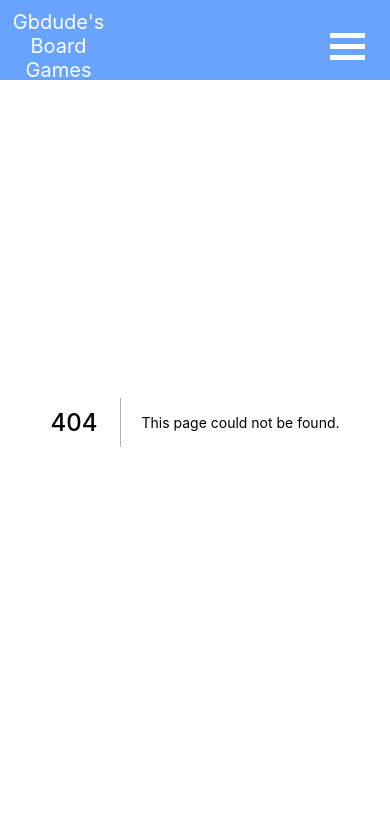
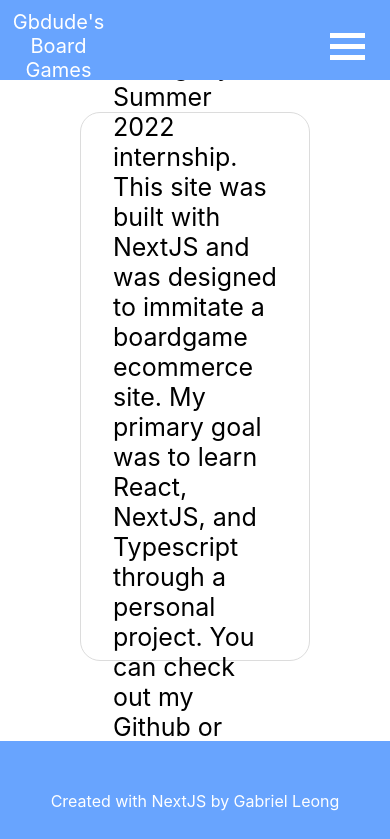
Before and after one commit to gbdude917/boardgame-ecommerce-site, a Next.js app: page /about in a window 390 px wide. Before the commit this address had no page. Shown: the top 839 px of the page. Built offline with nearby package versions, Linux system fonts and the light colour scheme.

Commit message:
Finished

```diff
--- /dev/null
+++ b/components/About/About.module.css
@@ -0,0 +1,17 @@
+.container {
+  height: 65vh;
+  margin: 5rem;
+  margin-top: 7rem;
+  border: 1px solid #dcdcdc;
+  border-radius: 20px;
+  padding: 2rem;
+
+  display: flex;
+  flex-direction: column;
+  justify-content: center;
+  align-items: center;
+}
+
+.container p {
+  font-size: 25px;
+}
--- /dev/null
+++ b/components/About/About.tsx
@@ -0,0 +1,18 @@
+import classes from "./About.module.css";
+
+function About() {
+  return (
+    <div className={classes.container}>
+      <h1>About</h1>
+      <p>
+        This is a small project I made in my downtime during my Summer 2022
+        internship. This site was built with NextJS and was designed to immitate
+        a boardgame ecommerce site. My primary goal was to learn React, NextJS,
+        and Typescript through a personal project. You can check out my Github
+        or connect with me on Linkedin by clicking the icons down on the footer.
+      </p>
+    </div>
+  );
+}
+
+export default About;
--- a/components/Cart/Cart.module.css
+++ b/components/Cart/Cart.module.css
@@ -24,6 +24,10 @@
 
 .emptyList a:hover {
   text-decoration: underline;
+}
+
+.final {
+  margin-top: 3rem;
 }
 
 .total {
@@ -60,3 +64,21 @@
   cursor: pointer;
   background-color: #004fc4;
 }
+
+@media screen and (max-width: 655px) {
+  .total {
+    font-size: 20px;
+  }
+
+  .btnContainer button {
+    height: 50px;
+    width: 100px;
+    font-size: 15px;
+  }
+}
+
+@media screen and (max-width: 400px) {
+  .container {
+    margin: 5px;
+  }
+}
--- a/components/Footer/Footer.module.css
+++ b/components/Footer/Footer.module.css
@@ -6,6 +6,11 @@
   display: flex;
   justify-content: center;
   align-items: center;
+
+  position: relative;
+  left: 0;
+  bottom: 0;
+  right: 0;
 }
 
 .icon-container {
--- a/components/Header/BurgerMenuContents.tsx
+++ b/components/Header/BurgerMenuContents.tsx
@@ -1,12 +1,15 @@
 import ReactDOM from "react-dom";
 import Link from "next/link";
+import { Fragment } from "react";
 
 import classes from "./BurgerMenuContents.module.css";
 
 // Third Party
 import { FontAwesomeIcon } from "@fortawesome/react-fontawesome";
 import { faXmark } from "@fortawesome/free-solid-svg-icons";
-import { Fragment } from "react";
+import { faCartShopping } from "@fortawesome/free-solid-svg-icons";
+import { useCartContext } from "../../store/cart-context";
+
 // Interface
 interface BurgerMenuContents {
   isOpen: boolean;
@@ -14,6 +17,14 @@ interface BurgerMenuContents {
 }
 
 function BurgerMenuContents(props: BurgerMenuContents) {
+  const cartCtx = useCartContext();
+
+  const { items } = cartCtx;
+
+  const numberOfItems = items.reduce((curCount, item) => {
+    return curCount + item.amount;
+  }, 0);
+
   const closeHandler = () => {
     props.setIsOpen(false);
   };
@@ -38,7 +49,9 @@ function BurgerMenuContents(props: BurgerMenuContents) {
               <span onClick={closeHandler}>About</span>
             </Link>
             <Link href="/cart">
-              <span onClick={closeHandler}>Cart 0</span>
+              <span onClick={closeHandler}>
+                <FontAwesomeIcon icon={faCartShopping} /> {numberOfItems}
+              </span>
             </Link>
           </div>
         </div>
--- a/components/Header/Header.tsx
+++ b/components/Header/Header.tsx
@@ -1,6 +1,8 @@
 import { useState, useEffect } from "react";
 import { useRouter } from "next/router";
 import Link from "next/link";
+import { FontAwesomeIcon } from "@fortawesome/react-fontawesome";
+import { faCartShopping } from "@fortawesome/free-solid-svg-icons";
 
 import classes from "./Header.module.css";
 import BurgerMenuContents from "./BurgerMenuContents";
@@ -27,8 +29,6 @@ function Header() {
   const numberOfItems = items.reduce((curCount, item) => {
     return curCount + item.amount;
   }, 0);
-
-  let cartHeading = `Cart ${numberOfItems}`;
 
   // Check when the user scrolls and display header conditionally
   useEffect(() => {
@@ -59,16 +59,11 @@ function Header() {
 
   // Update style depending on scroll area
   let headerStyle;
-  let burgerStyle;
   if (pathname === "/") {
     headerStyle =
       offset === 0 ? classes.headerTransparent : classes.headerWhite;
-
-    burgerStyle =
-      offset === 0 ? classes.burgerTransparent : classes.burgerBlack;
   } else {
     headerStyle = classes.headerWhite;
-    burgerStyle = classes.burgerBlack;
   }
 
   // Update depending on size of screen
@@ -84,10 +79,14 @@ function Header() {
             <Link href="/products">Products</Link>
           </li>
           <li>
-            <Link href="/">About</Link>
+            <Link href="/about">About</Link>
           </li>
           <li>
-            <Link href="/cart">{cartHeading}</Link>
+            <Link href="/cart">
+              <a>
+                <FontAwesomeIcon icon={faCartShopping} /> {numberOfItems}
+              </a>
+            </Link>
           </li>
         </ul>
       ) : (
--- a/components/Products/ProductPage.module.css
+++ b/components/Products/ProductPage.module.css
@@ -19,7 +19,7 @@
 }
 
 .loading {
-  height: 48vh;
+  height: 70rem;
   text-align: center;
 }
 
--- /dev/null
+++ b/pages/about/index.tsx
@@ -0,0 +1,7 @@
+import About from "../../components/About/About";
+
+function AboutPage() {
+  return <About />;
+}
+
+export default AboutPage;
--- a/store/cart-context.tsx
+++ b/store/cart-context.tsx
@@ -159,7 +159,7 @@ export function CartProvider(props: any) {
 
   const cartContext = {
     items: cartState.items,
-    totalAmount: cartState.totalAmount,
+    totalAmount: +cartState.totalAmount.toFixed(2),
     addItem: addItemToCartHandler,
     removeItem: deleteItemFromCartHandler,
     checkout: checkoutHandler,
```
Also changed, not shown: components/Cart/Cart.tsx (+5 -3 lines), components/Cart/CartItem.module.css (+25 -0 lines).
